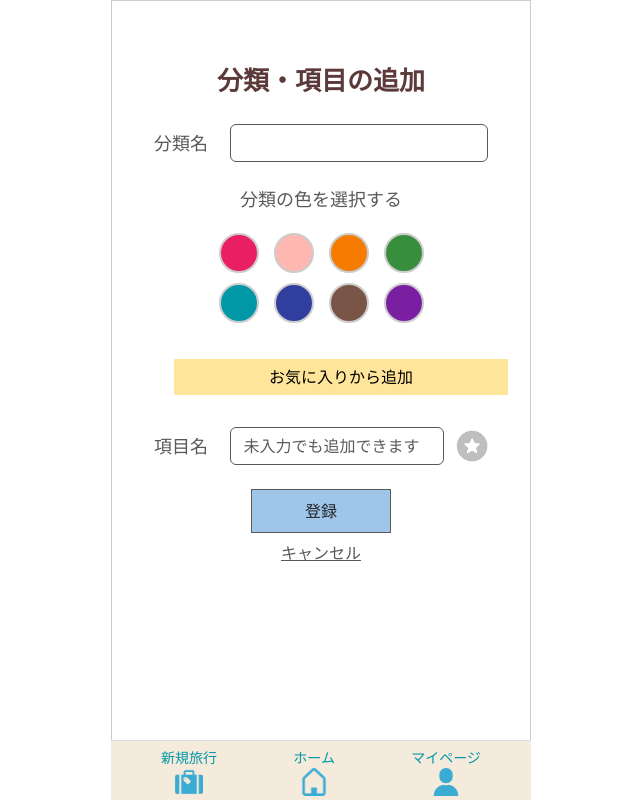
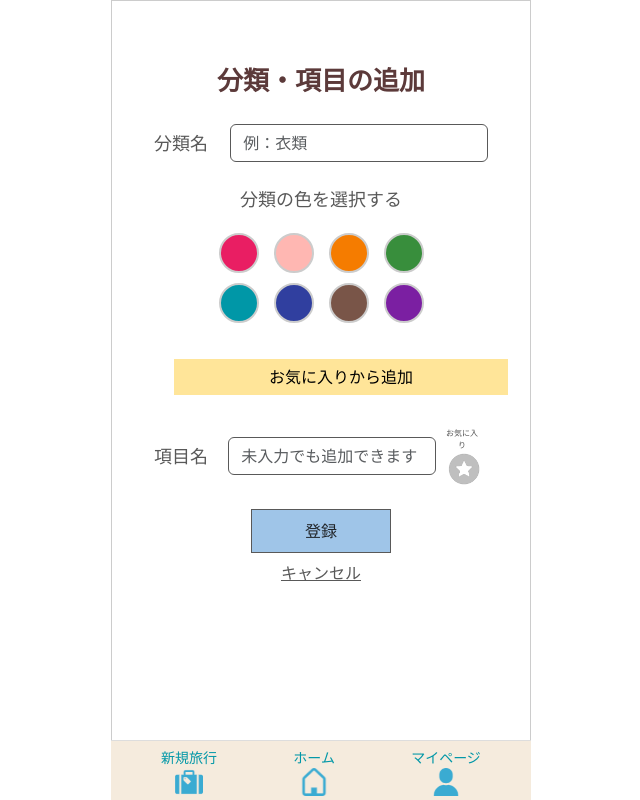
Before and after one commit to Ukahana/tabipre, a Django app: page /old_template/75/add/ in a window 1280 px wide. Shown: the whole page, without its empty margins (319-959 px from the left). Run offline with Django 5.2, Linux system fonts and the light colour scheme; a user stored in the database is signed in; data comes from the database, SQL or seed files in the repository; both versions use the stored data as it was after the commit.

Commit message:
既存の分類・項目の追加画面編集中

```diff
--- a/first_project/app/forms/old_template_add.py
+++ b/first_project/app/forms/old_template_add.py
@@ -18,9 +18,10 @@ class OldCategoryItemForm(forms.Form):
         }
     )
 
-    category_color = forms.IntegerField(required=True)
+    category_name = forms.CharField(required=False)
 
-    favorite_flag = forms.BooleanField(required=False)
+    # ★ BooleanField → IntegerField に変更
+    favorite_flag = forms.IntegerField(required=False)
 
     def clean_item_name(self):
         return (self.cleaned_data.get("item_name") or "").strip()
--- a/first_project/app/views/old_travel/add.py
+++ b/first_project/app/views/old_travel/add.py
@@ -12,56 +12,93 @@ def category_item_add(request, template_id):
     if request.method == "POST":
         form = OldCategoryItemForm(request.POST)
 
+        # ★ form.is_valid() は「型チェック」だけに使う
         if form.is_valid():
-            category_name = form.cleaned_data["category_name"]
+            category_name = form.cleaned_data["category_name"].strip()
             item_name = form.cleaned_data["item_name"].strip()
-            color = form.cleaned_data["category_color"]
+            color = form.cleaned_data.get("category_color")
             favorite_flag = form.cleaned_data["favorite_flag"]
 
-            # ① 空白チェック
-            if not item_name:
-                messages.error(request, "項目名を入力してください。")
+            # -----------------------------
+            # ① 必須チェック（ビュー側で行う）
+            # -----------------------------
+            if not category_name:
+                messages.error(request, "分類名を入力してください。")
                 return redirect("app:category_item_add", template_id=template.id)
 
-            # ② 文字数チェック（50文字以内）
-            if len(item_name) > 50:
-                messages.error(request, "項目名は50文字以内で入力してください。")
+            # 項目名だけ入力されている → エラー
+            if item_name and not category_name:
+                messages.error(request, "項目名だけの追加はできません。分類名を入力してください。")
                 return redirect("app:category_item_add", template_id=template.id)
 
-            # 既存分類を取得 or 作成
-            category, created = TravelCategory.objects.get_or_create(
-                template=template,
-                category_name=category_name,
-                defaults={
-                    "travel_type": TravelCategory.TravelType.CUSTOM,
-                    "category_color": color,
-                }
-            )
-
-            # ③ 重複チェック
-            if TravelItem.objects.filter(travel_category=category, item_name=item_name).exists():
-                messages.error(request, "同じ名前の項目がすでに存在します。")
+            # 色が選択されていない
+            if not color:
+                messages.error(request, "分類の色を選択してください。")
                 return redirect("app:category_item_add", template_id=template.id)
 
-            # 項目追加
-            TravelItem.objects.create(
-                travel_category=category,
-                item_name=item_name,
-                item_checked=TravelItem.ItemChecked.NO
-            )
+            # -----------------------------
+            # ② 分類名の重複チェック
+            # -----------------------------
+            existing_category = TravelCategory.objects.filter(
+                template=template,
+                category_name=category_name
+            ).first()
 
-            # お気に入り登録
-            if favorite_flag:
-                FavoriteItem.objects.get_or_create(
-                    favorite=favorite,
-                    item_name=item_name
+            if existing_category:
+                category = existing_category
+            else:
+                category = TravelCategory.objects.create(
+                    template=template,
+                    category_name=category_name,
+                    travel_type=TravelCategory.TravelType.CUSTOM,
+                    category_color=color,
                 )
 
-            # ボタン判定
+            # -----------------------------
+            # ③ 項目名がある場合のみチェック
+            # -----------------------------
+            if item_name:
+
+                if len(item_name) > 50:
+                    messages.error(request, "項目名は50文字以内で入力してください。")
+                    return redirect("app:category_item_add", template_id=template.id)
+
+                if TravelItem.objects.filter(travel_category=category, item_name=item_name).exists():
+                    messages.error(request, "同じ名前の項目がすでに存在します。")
+                    return redirect("app:category_item_add", template_id=template.id)
+
+                # 項目追加
+                TravelItem.objects.create(
+                    travel_category=category,
+                    item_name=item_name,
+                    item_checked=TravelItem.ItemChecked.NO
+                )
+
+                # お気に入り登録
+                if favorite_flag == 1:
+                    FavoriteItem.objects.get_or_create(
+                        favorite=favorite,
+                        item_name=item_name
+                    )
+
+            # -----------------------------
+            # ④ ボタン判定（はい / いいえ）
+            # -----------------------------
             action = request.POST.get("action")
+
             if action == "continue":
                 return redirect("app:category_item_add", template_id=template.id)
+
+            if action == "finish":
+                return redirect("app:old_template_edit", template_id=template.id)
+
+            # action が無い場合の保険
             return redirect("app:old_template_edit", template_id=template.id)
+
+        else:
+            # form が invalid の場合（型エラーなど）
+            messages.error(request, "入力内容に誤りがあります。")
+            return redirect("app:category_item_add", template_id=template.id)
 
     else:
         form = OldCategoryItemForm()
--- a/first_project/static/tabipre/css/parts/add_category_item.css
+++ b/first_project/static/tabipre/css/parts/add_category_item.css
@@ -136,3 +136,9 @@
 .continue-no:hover {
     opacity: 0.9;
 }
+.favorite-label {
+    font-size: 8px;
+    color: #555;
+    margin-bottom: 2px;
+    text-align: center;
+}
--- /dev/null
+++ b/first_project/static/tabipre/js/old_travel/add_category_item.js
@@ -0,0 +1,59 @@
+document.addEventListener("DOMContentLoaded", () => {
+
+    // ⭐ お気に入りスターの ON/OFF
+    const star = document.getElementById("favoriteStar");
+    const favValue = document.getElementById("favoriteValue");
+
+    if (star && favValue) {
+        // 初期状態を hidden の値から反映
+        const isOn = favValue.value === "1";
+        star.src = isOn ? star.dataset.on : star.dataset.off;
+
+        star.addEventListener("click", () => {
+            const nowOn = favValue.value === "1";
+            favValue.value = nowOn ? "0" : "1";
+            star.src = nowOn ? star.dataset.off : star.dataset.on;
+        });
+    }
+
+    // ⭐ お気に入りモーダルの「登録」ボタン
+    document.addEventListener("click", (e) => {
+        if (e.target.id === "favoriteSelectBtn") {
+
+            const selected = document.querySelector(".favorite-radio:checked");
+            if (!selected) return;
+
+            const itemInput = document.getElementById("itemNameInput");
+            if (itemInput) {
+                itemInput.value = selected.value;
+            }
+
+            const modalEl = document.getElementById("favoriteModal");
+            const modal = bootstrap.Modal.getInstance(modalEl) || new bootstrap.Modal(modalEl);
+            modal.hide();
+        }
+    });
+
+    // ⭐ カラーパレットの選択
+    const colorOptions = document.querySelectorAll(".color-option");
+    const selectedColor = document.getElementById("selectedColor");
+
+    if (selectedColor && colorOptions.length > 0) {
+        colorOptions.forEach(option => {
+            option.addEventListener("click", () => {
+                selectedColor.value = option.dataset.value;
+
+                colorOptions.forEach(o => o.classList.remove("selected"));
+                option.classList.add("selected");
+            });
+        });
+    }
+
+    // ⭐ continueModal の自動オープン（必要な場合のみ）
+    const modalEl = document.getElementById("continueModal");
+    if (modalEl && modalEl.dataset.auto === "true") {
+        const modal = new bootstrap.Modal(modalEl);
+        modal.show();
+    }
+
+});
--- a/first_project/templates/old_travel/add_category_item.html
+++ b/first_project/templates/old_travel/add_category_item.html
@@ -11,6 +11,17 @@
 
     <div class="sub-title">分類・項目の追加</div>
 
+    <!-- ⭐ エラーメッセージ -->
+    {% if messages %}
+    <div class="alert alert-danger mt-3">
+        <ul class="mb-0">
+            {% for message in messages %}
+            <li>{{ message }}</li>
+            {% endfor %}
+        </ul>
+    </div>
+    {% endif %}
+
     <!-- ⭐ フォーム -->
     <form id="categoryItemForm" method="POST" action="{% url 'app:category_item_add' template.id %}">
         {% csrf_token %}
@@ -18,7 +29,12 @@
         <!-- ⭐ 分類名 -->
         <div class="mt-4 d-flex align-items-center">
             <label class="form-label me-3 mb-0" style="width:80px;">分類名</label>
-            <input type="text" name="category_name" class="form-control" list="categorySuggestions">
+            <input type="text"
+                   name="category_name"
+                   class="form-control"
+                   list="categorySuggestions"
+                   placeholder="例：衣類"
+                   value="{{ form.category_name.value|default:'' }}">
         </div>
 
         <datalist id="categorySuggestions">
@@ -31,13 +47,19 @@
         <label class="category-text mt-4 w-100">分類の色を選択する</label>
         <div class="color-palette mb-3">
             {% for c in color_list %}
-                <div class="color-option"
+                <div class="color-option
+                    {% if form.category_color.value == c.value|stringformat:'s' %} selected {% endif %}"
                      data-value="{{ c.value }}"
                      style="background: {{ c.code }}">
                 </div>
             {% endfor %}
         </div>
-        <input type="hidden" name="category_color" id="selectedColor" required>
+
+        <input type="hidden"
+               name="category_color"
+               id="selectedColor"
+               value="{{ form.category_color.value|default:'' }}"
+               required>
 
         <!-- ⭐ お気に入りから追加 -->
         <button type="button"
@@ -52,19 +74,32 @@
             <label class="form-label me-2 mb-0" style="width:80px;">項目名</label>
 
             <div class="d-flex align-items-center flex-grow-1">
+
+                <!-- 入力欄 -->
                 <input type="text"
                        name="item_name"
                        id="itemNameInput"
                        class="form-control me-2"
-                       placeholder="未入力でも追加できます">
+                       placeholder="未入力でも追加できます"
+                       value="{{ form.item_name.value|default:'' }}">
 
-                <img id="favoriteStar"
-                     src="{% static 'tabipre/icons/star_off.png' %}"
-                     data-on="{% static 'tabipre/icons/star_on.png' %}"
-                     data-off="{% static 'tabipre/icons/star_off.png' %}"
-                     style="width:32px; cursor:pointer;">
+                <!-- お気に入り（文字＋アイコン） -->
+                <div class="text-center me-2">
+                    <div class="favorite-label">お気に入り</div>
 
-                <input type="hidden" name="favorite_flag" id="favoriteValue" value="0">
+                    <img id="favoriteStar"
+                         src="{% static 'tabipre/icons/star_off.png' %}"
+                         data-on="{% static 'tabipre/icons/star_on.png' %}"
+                         data-off="{% static 'tabipre/icons/star_off.png' %}"
+                         style="width:32px; cursor:pointer;">
+                </div>
+
+                <!-- hidden -->
+                <input type="hidden"
+                       name="favorite_flag"
+                       id="favoriteValue"
+                       value="{{ form.favorite_flag.value|default:'0' }}">
+
             </div>
         </div>
 
@@ -82,10 +117,10 @@
                 キャンセル
             </a>
         </div>
+
         {% include "old_travel/modal/add_continue_modal.html" %}
 
     </form>
-
 
     {% include "parts/favorite_modal.html" %}
 
@@ -94,13 +129,10 @@
 
 {% block extra_js %}
 {{ block.super }}
-<script>
-document.getElementById("categoryItemForm").addEventListener("submit", () => {
-    console.log("FORM SUBMITTED");
-});
-</script>
-<script src="{% static 'tabipre/js/parts/favorite_add.js' %}"></script>
+
+{% comment %} <script src="{% static 'tabipre/js/parts/favorite_add.js' %}"></script>
 <script src="{% static 'tabipre/js/old_travel/add_item_v2.js' %}"></script>
-<script src="{% static 'tabipre/js/new_travel/new_continue.js' %}"></script>
+<script src="{% static 'tabipre/js/new_travel/new_continue.js' %}"></script> {% endcomment %}
+<script src="{% static 'tabipre/js/old_travel/add_category_item.js' %}"></script>
 
 {% endblock %}
--- a/first_project/templates/old_travel/modal/add_continue_modal.html
+++ b/first_project/templates/old_travel/modal/add_continue_modal.html
@@ -8,20 +8,20 @@
         <div class="d-flex gap-4 justify-content-center mt-3">
 
           <!-- ⭐ はい：保存して add に戻る -->
-          <button type="button"
-                  class="continue-yes btn"
-                  onclick="submitCategoryForm('continue')">
-                  はい
+          <button type="submit"
+                  class="continue-yes btn btn-primary"
+                  name="action"
+                  value="continue">
+              はい
           </button>
 
-
           <!-- ⭐ いいえ：保存して edit に戻る -->
-          <button type="button"
-                  class="continue-no btn"
-                  onclick="submitCategoryForm('finish')">
-           いいえ
+          <button type="submit"
+                  class="continue-no btn btn-secondary"
+                  name="action"
+                  value="finish">
+              いいえ
           </button>
-
 
         </div>
 
```
Also changed, not shown: first_project/db.sqlite3.
